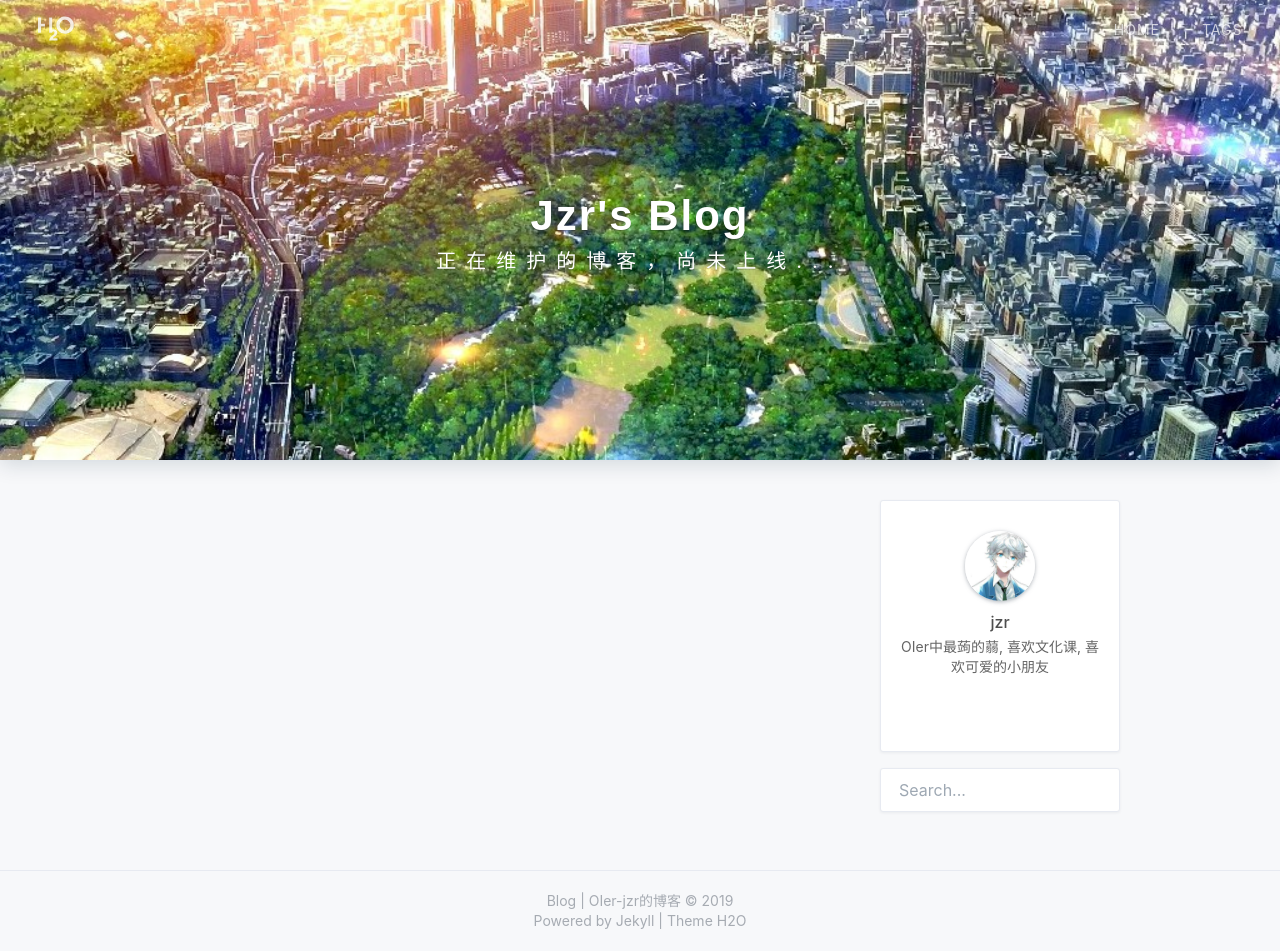
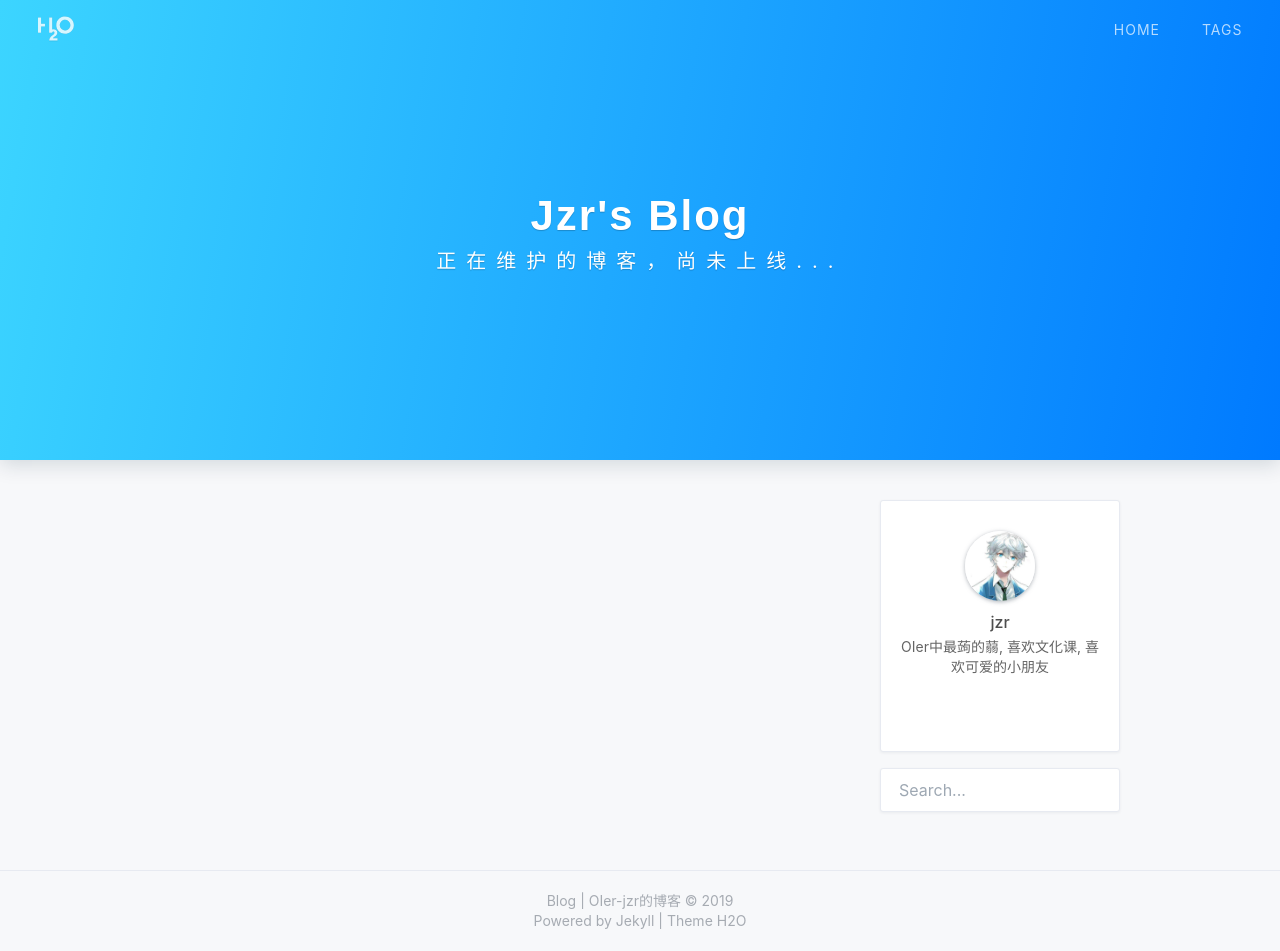
Before and after one commit to oiejzr/oiejzr.github.io, a Jekyll site: the page built from index.html, in a window 1280 px wide and 951 px high. Built offline with Jekyll 4.4.1, drawn with Linux system fonts in a browser that asks for light colours; nearby versions of some CDN libraries; the list of posts is cut into pages by our own code; a style sheet for code colours, icons or effects is not loaded.

Commit message:
Update index.html

```diff
--- a/index.html
+++ b/index.html
@@ -2,7 +2,6 @@
 layout: default
 home-title: Jzr's Blog
 description: 正在维护的博客，尚未上线...
-header-img: assets/img/banner.jpg
 ---
 
 {% include header.html %}
```
